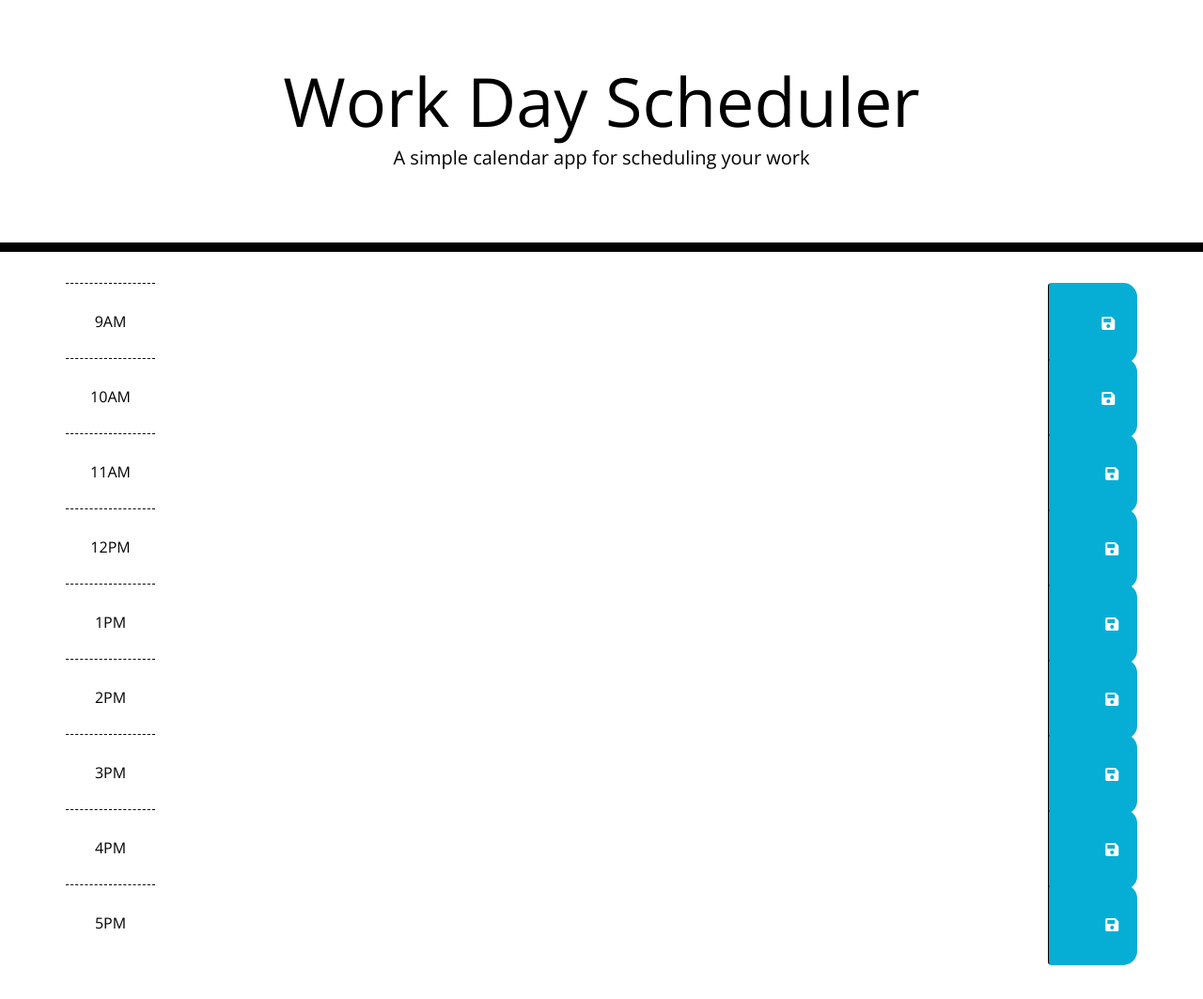
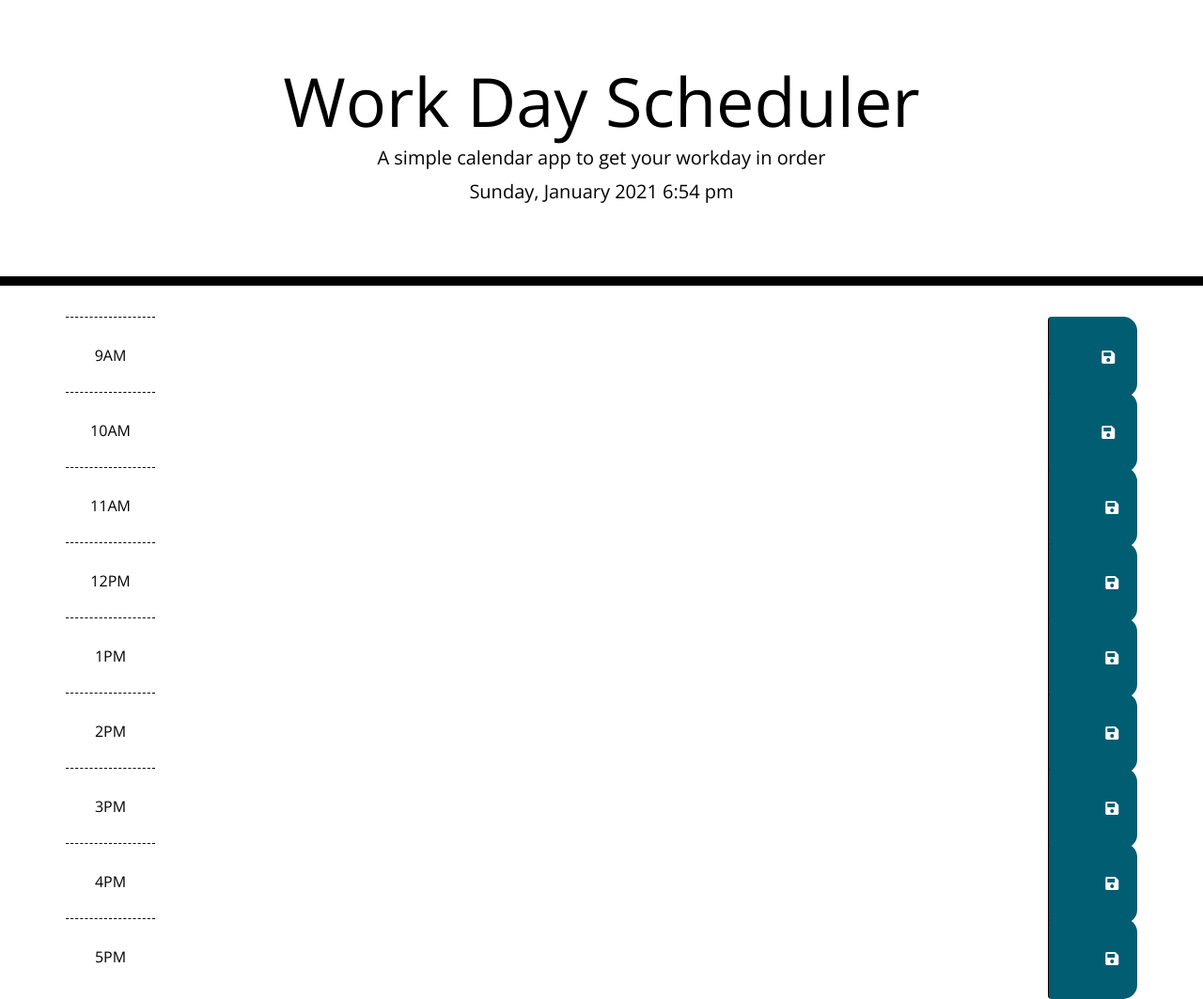
Before and after one commit to aliciavega731/work-day-scheduler, a plain HTML site: page index.html in a window 1280 px wide. Shown: the whole page at 94% size. Before the commit the page ends 1027 px from the top, so only its background shows below. Drawn offline with nearby package versions, Linux system fonts and the light colour scheme.

Commit message:
updates and time added to js

```diff
--- a/assets/css/style.css
+++ b/assets/css/style.css
@@ -61,7 +61,7 @@ textarea {
   border-left: 1px solid black;
   border-top-right-radius: 15px;
   border-bottom-right-radius: 15px;
-  background-color: #06AED5;
+  background-color: #005d72;
   color: white;
 }
 
--- a/assets/js/script.js
+++ b/assets/js/script.js
@@ -0,0 +1,4 @@
+// Current time at the top of the page
+$(document).ready(function(){
+  $('#currentDay').text(moment().format("dddd, MMMM YYYY h:mm a"));
+});
--- a/index.html
+++ b/index.html
@@ -27,7 +27,7 @@
 <body>
   <header class="jumbotron">
     <h1 class="display-3">Work Day Scheduler</h1>
-    <p class="lead">A simple calendar app for scheduling your work</p>
+    <p class="lead">A simple calendar app to get your workday in order</p>
     <p id="currentDay" class="lead"></p>
   </header>
   <div class="container">
```
